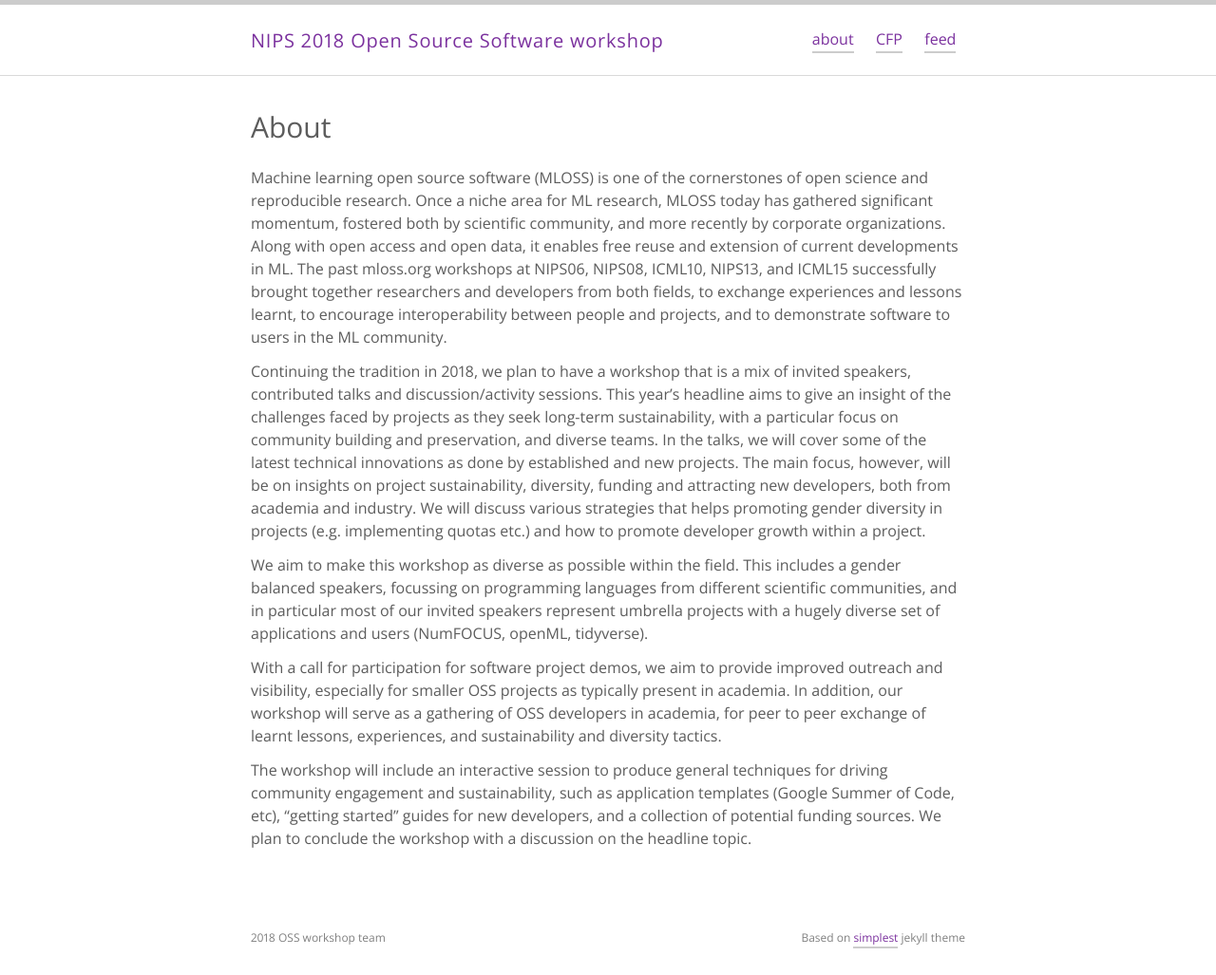
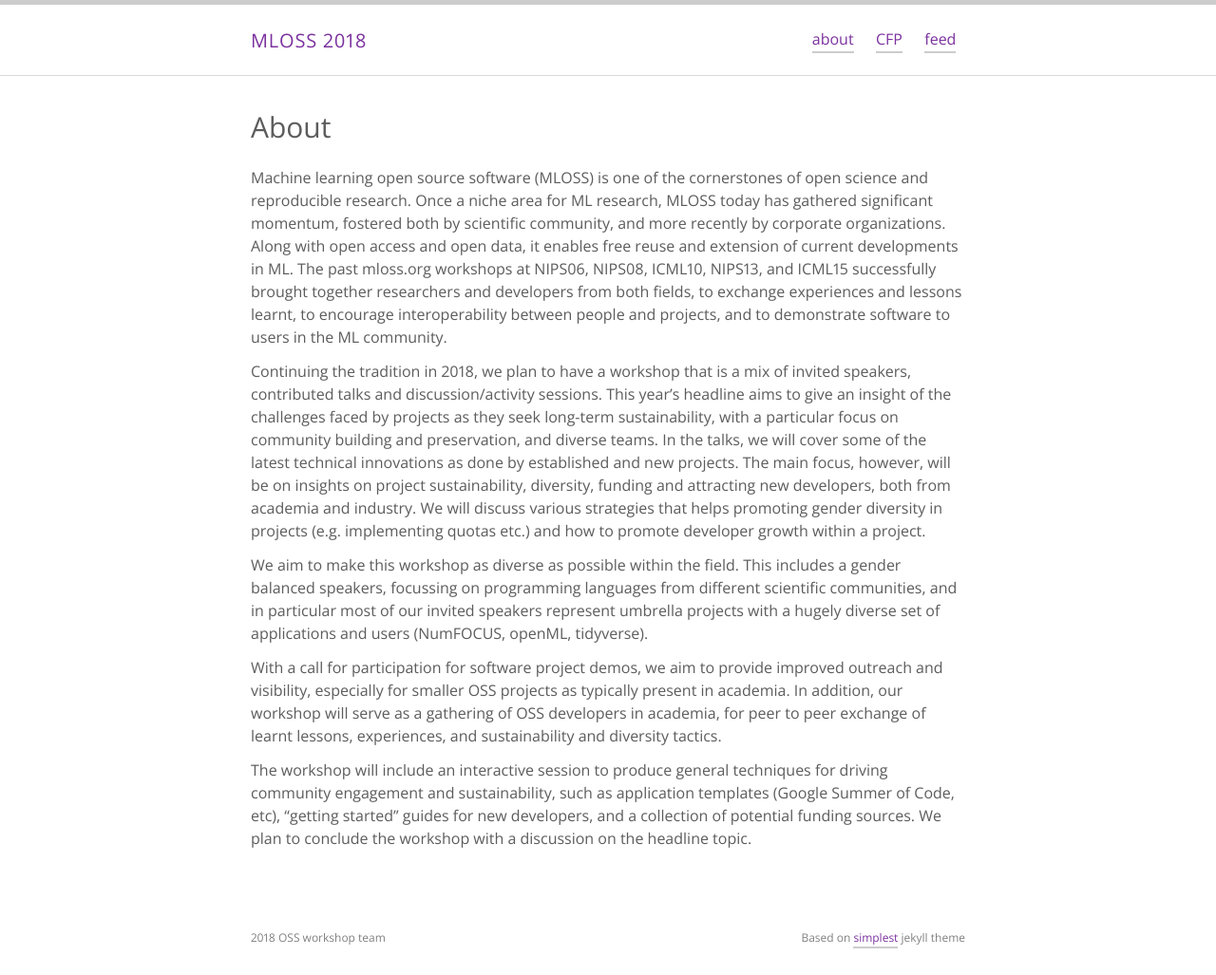
Before and after one commit to nips-2018-oss/nips-2018-oss.github.io, a Jekyll site: the page built from about.md, in a window 1280 px wide. Shown: the whole page at 95% size. Built offline with Jekyll 4.4.1, drawn with Linux system fonts in a browser that asks for light colours.

Commit message:
Use shorter title

```diff
--- a/_config.yml
+++ b/_config.yml
@@ -13,7 +13,7 @@
 # you will see them accessed via {{ site.title }}, {{ site.email }}, and so on.
 # You can create any custom variable you would like, and they will be accessible
 # in the templates via {{ site.myvariable }}.
-title: NIPS 2018 Open Source Software workshop
+title: MLOSS 2018
 description: ""
 baseurl: ""
 url: "https://nips-2018-oss.github.io"
```
